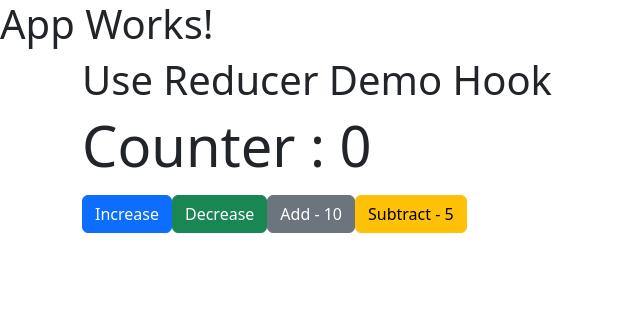
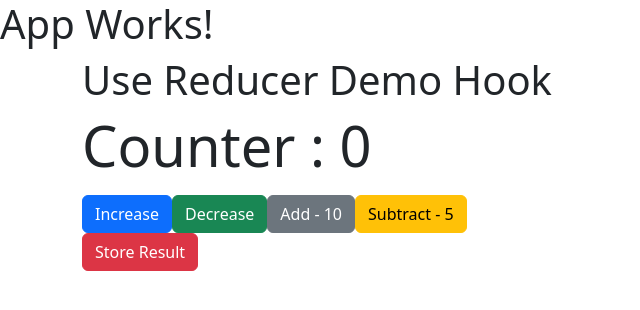
Before and after one commit to synergy2411/apr-24-frontend, a React (Create React App) app in the folder frontend/: page / in a window 1280 px wide. Shown: the top 310 px of the page, without its empty margins (0-640 px from the left). Built offline with nearby package versions, Linux system fonts and the light colour scheme.

Commit message:
new state slice added

```diff
--- a/frontend/src/Components/Demo/UseReducerDemo.jsx
+++ b/frontend/src/Components/Demo/UseReducerDemo.jsx
@@ -4,26 +4,35 @@ function reducerFn(state, action) {
   if (action.type === "INCREMENT") {
     // return state.counter++;     // NEVER EVER CHANGE EXISTING STATE
     return {
+      ...state,
       counter: state.counter + 1,
     };
   } else if (action.type === "DECREMENT") {
     return {
+      ...state,
       counter: state.counter - 1,
     };
   } else if (action.type === "ADD_COUNTER") {
     return {
+      ...state,
       counter: state.counter + action.payload,
     };
   } else if (action.type === "SUBTRACT_COUNTER") {
     return {
+      ...state,
       counter: state.counter - action.payload,
+    };
+  } else if (action.type === "STORE_RESULT") {
+    return {
+      ...state,
+      result: [state.counter, ...state.result],
     };
   }
   return state;
 }
 
 function UseReducerDemo() {
-  const [state, dispatch] = useReducer(reducerFn, { counter: 0 });
+  const [state, dispatch] = useReducer(reducerFn, { counter: 0, result: [] });
 
   return (
     <div className="container">
@@ -54,6 +63,21 @@ function UseReducerDemo() {
       >
         Subtract - 5
       </button>
+
+      <br />
+
+      <button
+        className="btn btn-danger"
+        onClick={() => dispatch({ type: "STORE_RESULT" })}
+      >
+        Store Result
+      </button>
+
+      <ul>
+        {state.result.map((r) => (
+          <li key={r}>{r}</li>
+        ))}
+      </ul>
     </div>
   );
 }
```
